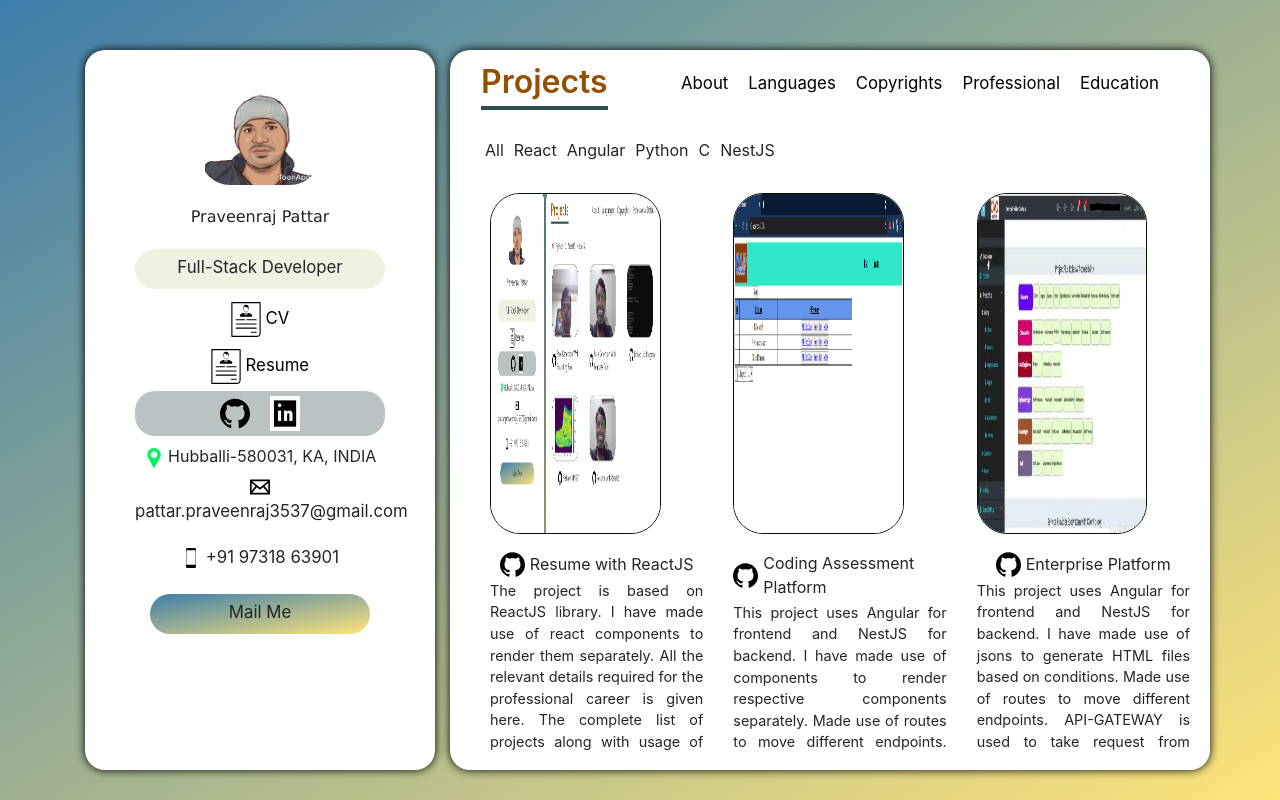
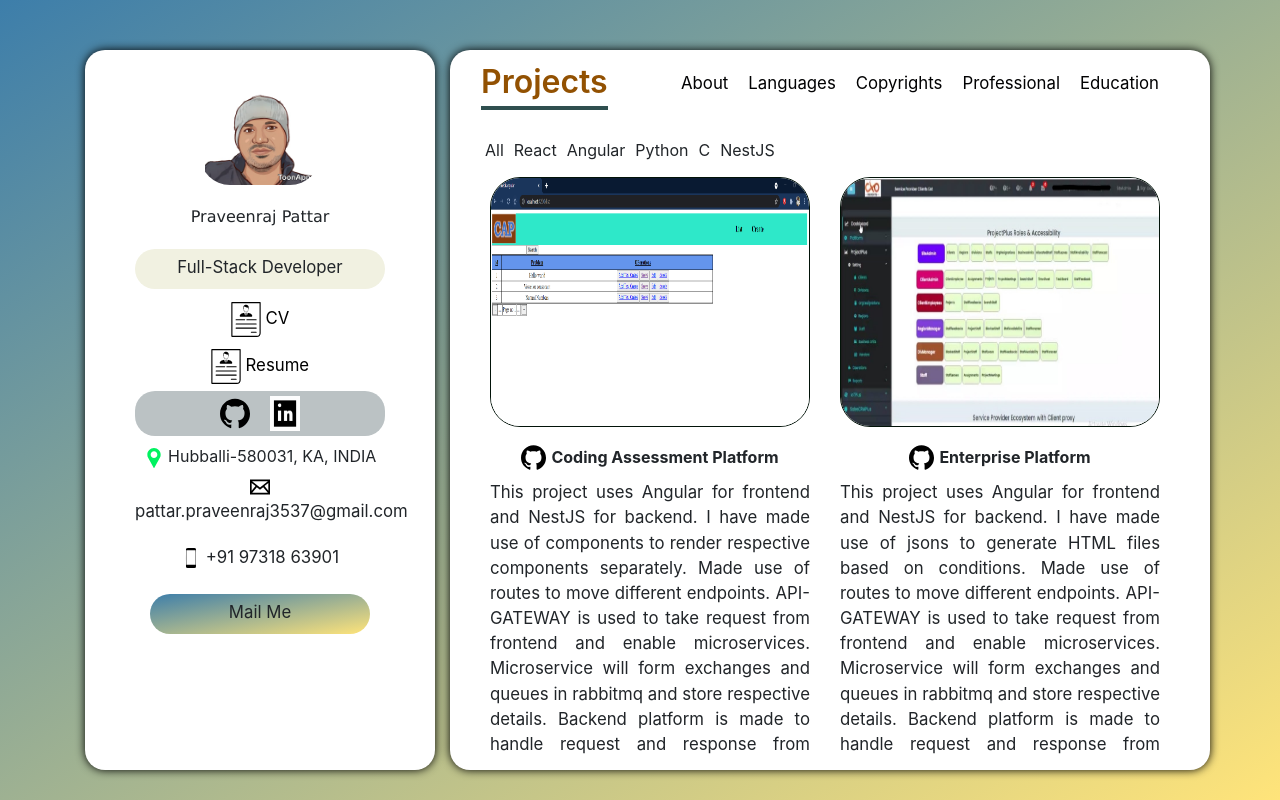
Before and after one commit to Praveenraj3537/Resume, a React (Create React App) app: page /projects in a window 1280 px wide. Built offline with nearby package versions, Linux system fonts and the light colour scheme.

Commit message:
Adjusted

```diff
--- a/src/components/Languages.js
+++ b/src/components/Languages.js
@@ -3,8 +3,8 @@ import html from '../assets/icons/HTML5.svg';
 import css from '../assets/icons/CSS3.svg';
 import boot from '../assets/icons/Bootstrap.svg';
 import javascript from '../assets/icons/javascript.svg';
-import type from '../assets/icons/Typescript.svg';
-import ang from '../assets/icons/angular.svg';
+import typescript from '../assets/icons/Typescript.svg';
+import angular from '../assets/icons/angular.svg';
 import c from '../assets/icons/c.svg';
 import py from '../assets/icons/python.svg';
 import react from '../assets/icons/react.svg';
@@ -37,7 +37,7 @@ const languages = [
         level: '79'
     },
     {
-        icon: type,
+        icon: typescript,
         lang: "Typescript",
         level: '72'
     },
@@ -62,7 +62,7 @@ const frameworks = [
         level: '80'
     },
     {
-        icon: ang,
+        icon: angular,
         lang: "Angular",
         level: '76'
 
@@ -75,7 +75,7 @@ const frameworks = [
     {
         icon: nest,
         lang: "NestJS",
-        level: '71'
+        level: '65'
     }
 ];
 
--- a/src/components/LanguagesDetails.js
+++ b/src/components/LanguagesDetails.js
@@ -10,7 +10,7 @@ const LanguagesDetails = ({ language: { icon, lang, level } }) => {
             'width':bar_width
         }}>
             <span className="bar_name">
-                <img src={icon} alt="icon" className="bar_icon mr-2"/>{lang}
+                <img src={icon} alt="icon" className="bar_icon mr-4"/>{lang}
             </span>
         </div>
     </div>
--- a/src/components/ProjectDetails.js
+++ b/src/components/ProjectDetails.js
@@ -5,7 +5,7 @@ const ProjectDetails = ({
   project: { name, image, github_url, description },
 }) => {
   return (
-    <div className="projectDetails col-md-6 col-lg-4 my-3">
+    <div className="projectDetails col-md-5 col-lg-4 ">
       <figure className="projectDetails_wrapper">
         <a href={github_url} target="_blank">
           <img src={image} alt={name} className="projectDetails_image" />
--- a/src/components/info/Project_data.js
+++ b/src/components/info/Project_data.js
@@ -7,13 +7,7 @@ import resume from '../../assets/icons/resume.png';
 import platform from '../../assets/icons/platform.jpg';
 
 const data_projects = [
-    {
-        name: 'Resume with ReactJS',
-        image: resume,
-        github_url: 'https://github.com/Praveenraj3537/Resume',
-        category: ['react'],
-        description: 'The project is based on ReactJS library. I have made use of react components to render them separately. All the relevant details required for the professional career is given here. The complete list of projects along with usage of technologies are also mentioned.',
-    },
+
     {
         name: 'Coding Assessment Platform',
         image: cap,
@@ -27,6 +21,13 @@ const data_projects = [
         github_url: 'https://github.com/Praveenraj3537/Enterprise_Platform',
         category: ['nestjs','angular'],
         description: 'This project uses Angular for frontend and NestJS for backend. I have made use of jsons to generate HTML files based on conditions. Made use of routes to move different endpoints. API-GATEWAY is used to take request from frontend and enable microservices. Microservice will form exchanges and queues in rabbitmq and store respective details. Backend platform is made to handle request and response from frontend and API-GATEWAY. Postgres Database is used to store all the details.',
+    },
+    {
+        name: 'Resume with ReactJS',
+        image: resume,
+        github_url: 'https://github.com/Praveenraj3537/Resume',
+        category: ['react'],
+        description: 'The project is based on ReactJS library. I have made use of react components to render them separately. All the relevant details required for the professional career is given here. The complete list of projects along with usage of technologies are also mentioned.',
     },
     {
         name: 'Face Detection With Bounding Box',
--- a/src/index.css
+++ b/src/index.css
@@ -7,7 +7,7 @@ body{
 }
 
 ::-webkit-scrollbar{
-    width: 15px;
+    width: 0.5px;
 }
 
 ::-webkit-scrollbar-thumb{
@@ -286,8 +286,8 @@ a:hover{
     background-image: linear-gradient(90deg, #3D7EAA, #FFE47A);
     border-radius: 20px;
     padding: 4px 14px;
-    color: #fff;
-    font-size: 0.9rem
+    color: #CCF54A;
+    font-size: 1rem;
 }
 
 /* --------------------Projects-------------------- */
@@ -296,17 +296,23 @@ a:hover{
     padding-top: 20px;
     overflow-y: auto;
 }
+.projectDetails{
+    min-width: 350px;
+
+}
 
 .projectDetails_wrapper {
     margin: 10px;
     width: 100%;
-    height: 100%;
-    min-height: 160px;
+    /* height: 50%; */
+    display: flexbox;
+    /* min-height: 500px; */
+
 }
 
 .projectDetails_image {
-    width: 80%;
-    height: 60%;
+    width: 100%;
+    height: 250px;
     margin-bottom: 5px;
     border-radius: 30px;
     border: 1px solid #021309;
@@ -325,7 +331,8 @@ a:hover{
 
 .projectDetails_title {
     margin-top: 12px;
-    font: size 1rem;
+    font-size:  1rem;
+    font-weight: 700;
     display: flex;
     align-items: center;
     justify-content: center;
@@ -342,8 +349,12 @@ a:hover{
     cursor: pointer;
 }
 .projectDetails_details {
-    /* display: flex; */
-    font-size: 0.9rem;
+    display: flex;
+    font-size: 1.05rem;
     text-align: justify;
-    margin-top: 3px;
+    margin-top: 10px;
+    /* height: 250px; */
+    text-overflow:ellipsis;
+    overflow: overlay;
+    /* margin-bottom: 10px; */
 }
```
